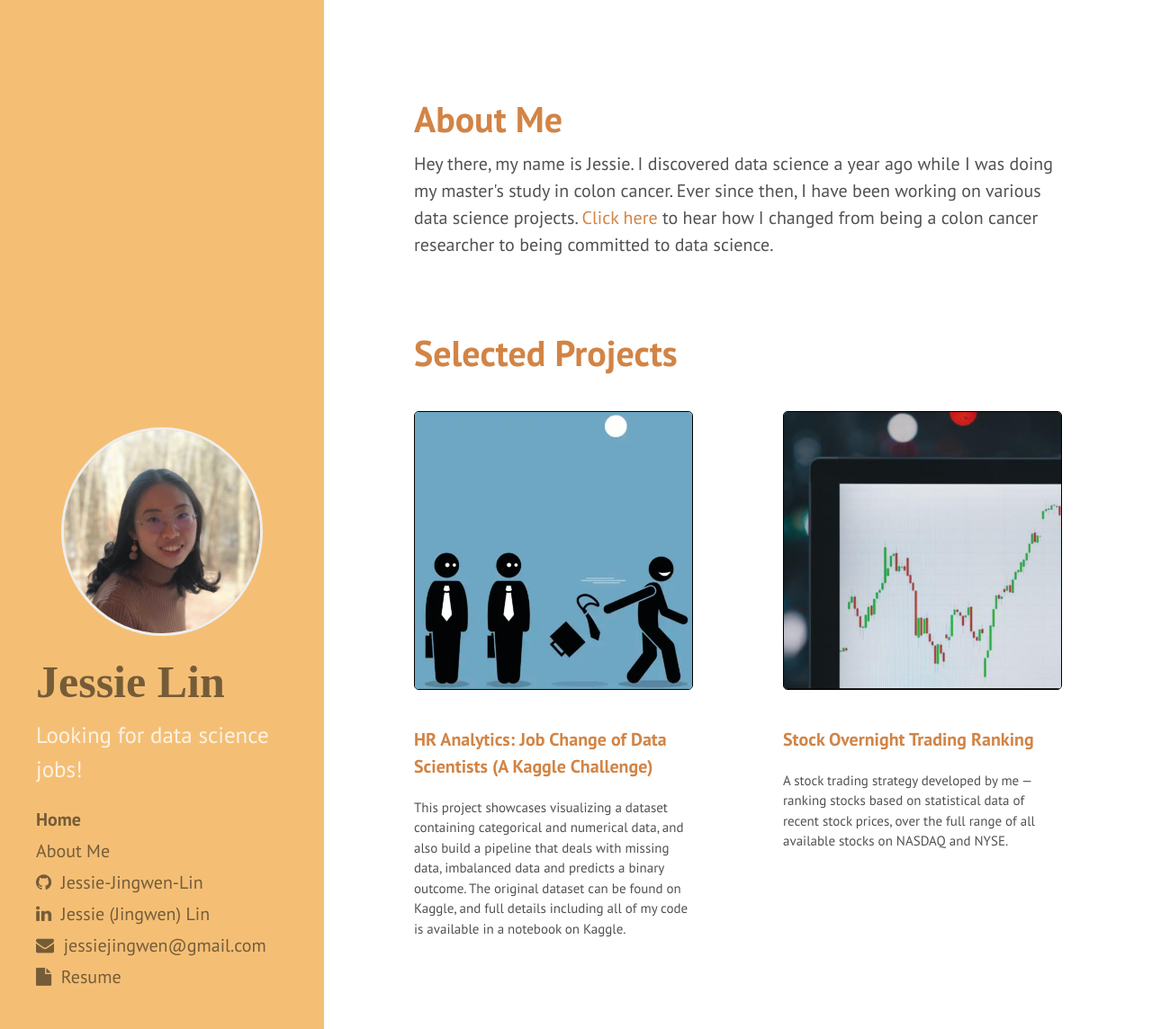
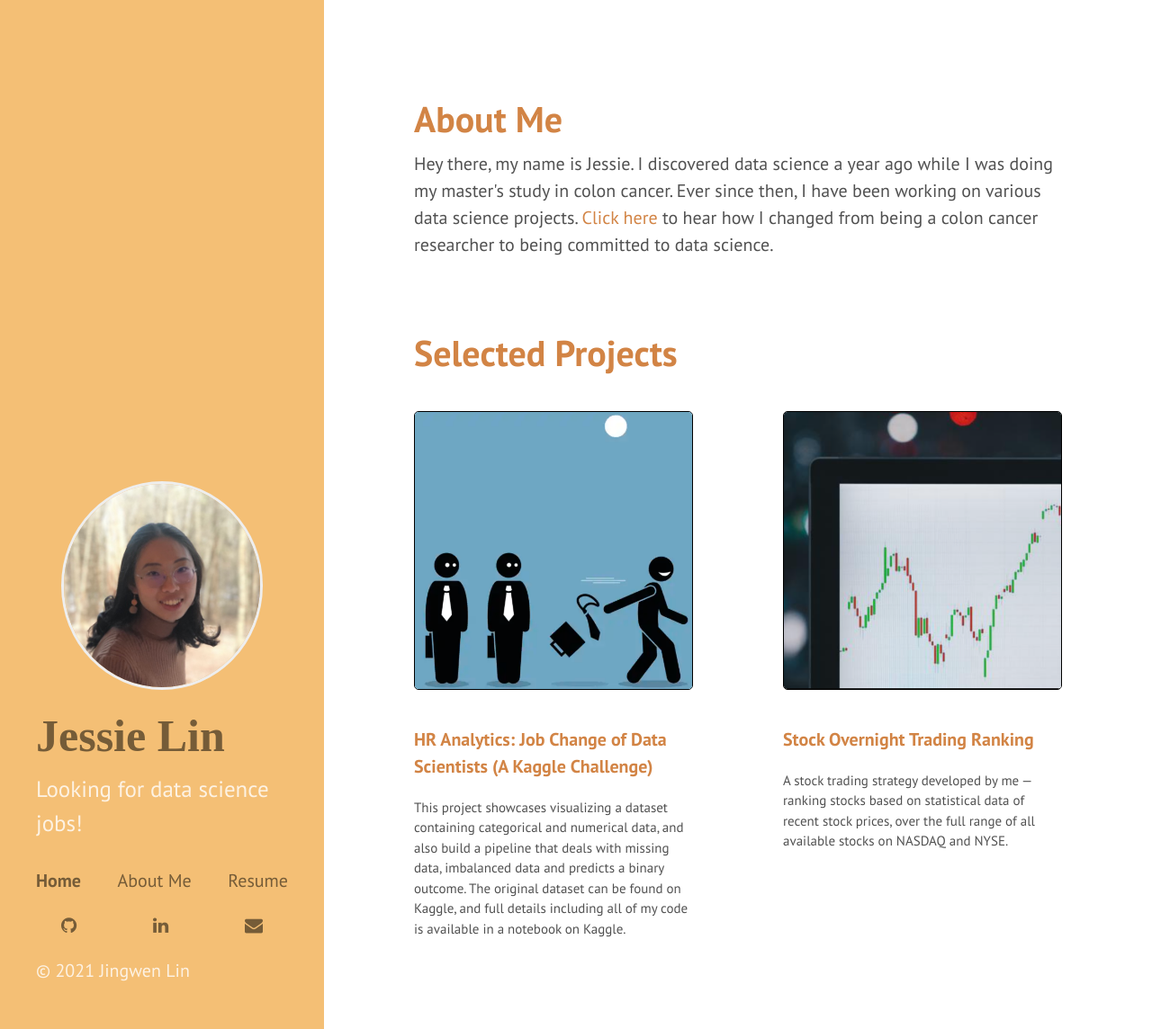
Before and after one commit to Jessie-Jingwen-Lin/Jessie-Jingwen-Lin.github.io, a Jekyll site: the page built from index.html, in a window 1280 px wide and 1144 px high. Shown: the whole window at 90% size. Built offline with Jekyll 4.4.1, drawn with Linux system fonts in a browser that asks for light colours; nearby versions of some CDN libraries; the list of posts is cut into pages by our own code.

Commit message:
Working on sidebar...

```diff
--- a/_includes/sidebar.html
+++ b/_includes/sidebar.html
@@ -15,34 +15,35 @@
     <nav class="sidebar-nav">
 
 
-      <a class="sidebar-nav-item{% if page.url == '/' %} active{% endif %}" href="/">Home</a>
-      <a class="sidebar-nav-item{% if page.url == '/about/' %} active{% endif %}" href="/about">About Me</a>
+      <div class="sidebar-nav-item horizontal-menu">
+        <a class="{% if page.url == '/' %}active{% endif %}" href="/">Home</a>
+        <a class="{% if page.url == '/about/' %}active{% endif %}" href="/about">About Me</a>
+        <a href="/public/files/resume.pdf" target="_blank">
+          <!-- <i class="fa fa-file"></i>&nbsp; -->
+          Resume
+        </a>
+      </div>
+
 
       <!-- <a class="sidebar-nav-item{% if page.url == site.baseurl %} active{% endif %}" href="{{ site.baseurl }}">Blog Posts</a> -->
 
 
-      <a href="https://github.com/Jessie-Jingwen-Lin" class="sidebar-nav-item horizontal-item social" target="_blank">
+      <div class="sidebar-nav-item horizontal-menu" style="width: 80%; margin: 0 auto;">
+        <a href="https://github.com/Jessie-Jingwen-Lin" class="horizontal-item social" target="_blank">
           <i class="fa fa-github"></i>
-        <span class="only-desktop">&nbsp;Jessie-Jingwen-Lin</span>
         </a>
 
-      <a href="https://www.linkedin.com/in/jiwlin/" class="sidebar-nav-item horizontal-item social" target="_blank">
+        <a href="https://www.linkedin.com/in/jiwlin/" class="horizontal-item social" target="_blank">
           <i class="fa fa-linkedin"></i>
-        <span class="only-desktop">&nbsp;Jessie (Jingwen) Lin</span>
         </a>
 
-      <a href="mailto:jessiejingwen@gmail.com" class="sidebar-nav-item horizontal-item social" target="_blank">
+        <a href="mailto:jessiejingwen@gmail.com" class="horizontal-item social" target="_blank">
           <i class="fa fa-envelope"></i>
-        <span class="only-desktop">&nbsp;jessiejingwen@gmail.com</span>
         </a>
+      </div>
 
 
-      <a href="/public/files/resume.pdf" class="sidebar-nav-item horizontal-item social" target="_blank">
-        <i class="fa fa-file"></i>
-        &nbsp;Resume
-      </a>
-
-
+      <p class="sidebar-nav-item">&copy; 2021 Jingwen Lin</p>
 
 
     </nav>
--- a/public/css/hyde.css
+++ b/public/css/hyde.css
@@ -98,15 +98,22 @@ html {
 }
 .sidebar-nav-item {
   display: block;
-  line-height: 1.75;
+  line-height: 2.5;
 }
 a.sidebar-nav-item:hover,
 a.sidebar-nav-item:focus {
   text-decoration: underline;
 }
-.sidebar-nav-item.active {
+
+.active {
   font-weight: bold;
 }
+
+.horizontal-menu {
+  display: flex;
+  justify-content: space-between;
+}
+
 
 /* Sticky sidebar
  *
@@ -271,9 +278,16 @@ a.sidebar-nav-item:focus {
 }
 
 
-/*.social {
-  font-size: 0.75em;
-}*/
+.social {
+  /*padding-right: 0px;*/
+  text-decoration: none;
+  /*font-size: 0.75em;*/
+}
+
+.social:hover {
+  color: rgba(255, 255, 255, 0.8);
+  text-decoration: none;
+}
 
 .profile-pic {
   border: 3px solid #eee;
```
Also changed, not shown: _posts/2021-05-05-stock-overnight-analysis.md (+2 -0 lines). Lines whose indentation alone changed are shown as unchanged.
